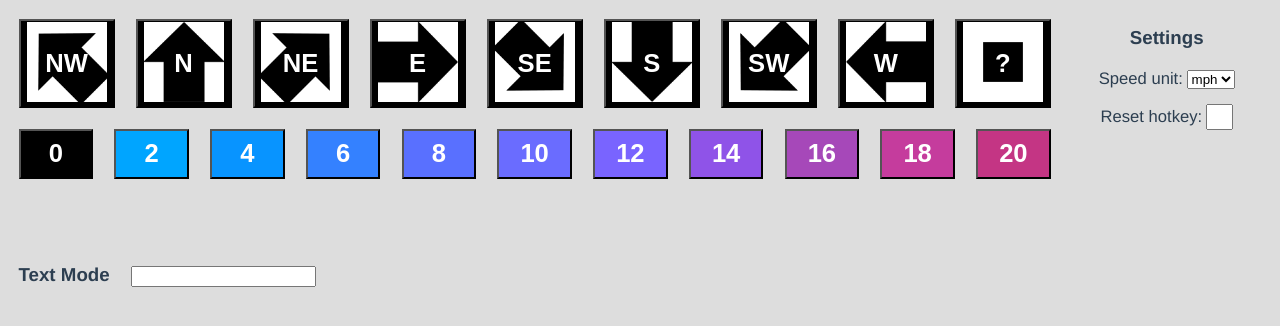
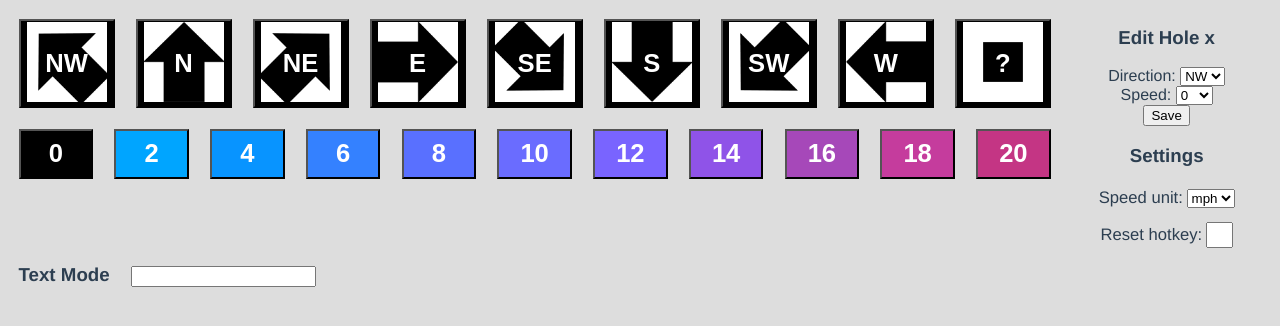
Before and after one commit to purpuropterus/windtracker, a Vue app: page / in a window 1280 px wide. Shown: the top 326 px of the page. Built offline with nearby package versions, Linux system fonts and the light colour scheme.

Commit message:
made edit menu, it does nothing

```diff
--- a/src/App.vue
+++ b/src/App.vue
@@ -14,6 +14,7 @@
       </div>
 
       <div class="right">
+        <HistoryEditor />
         <Settings />
       </div>
 
@@ -36,6 +37,7 @@ import Settings from '@/components/Settings.vue'
 import History from '@/components/History.vue'
 import KeyboardListener from '@/components/KeyboardListener.vue'
 import TextMode from '@/components/TextMode.vue'
+import HistoryEditor from '@/components/HistoryEditor.vue'
 
 import { useWindStore } from '@/stores/windStore';
 import { useSettingsStore } from './stores/settingsStore';
--- a/src/components/Directions.vue
+++ b/src/components/Directions.vue
@@ -1,6 +1,4 @@
 <template>
-
-  <!-- todo: ? direction button -->
 
   <div class="directions" ref="directionsRef">
     <button
@@ -70,7 +68,7 @@ const filteredDirections = computed(() => {
   color: white;
   padding: 4px;
   font-weight: bold;
-  white-space: nowrap; /* Prevent text from wrapping */
+  white-space: nowrap;
   font-size: 2vw;
 }
 
--- /dev/null
+++ b/src/components/HistoryEditor.vue
@@ -0,0 +1,48 @@
+<template>
+
+    <h3>Edit Hole x</h3>
+
+    <div class="direction-select">
+        <label>Direction: </label>
+
+        <select name="direction" id="">
+        <option :value="direction.id"
+            v-for="direction in windStore.wind.directions"
+            :key="direction.id"
+        >{{ direction.id }}</option>
+        </select>
+
+    </div>
+
+    <div class="speed-select">
+        <label>Speed: </label>
+
+        <select name="speed" id="">
+        <option :value="speed.mph"
+            v-for="speed in windStore.wind.speeds"
+            :key="speed.m_s"
+        >{{ speed[settingsStore.speedUnit] }}</option>
+        </select>
+    </div>
+
+    <button class="save">Save</button>
+
+</template>
+
+
+
+<script setup>
+
+import { useWindStore } from '@/stores/windStore';
+import { useSettingsStore } from '@/stores/settingsStore';
+
+const windStore = useWindStore();
+const settingsStore = useSettingsStore();
+
+</script>
+
+
+
+<style>
+
+</style>
--- a/src/components/KeyboardListener.vue
+++ b/src/components/KeyboardListener.vue
@@ -41,11 +41,20 @@ const handleKeyPress = (ev) => {
 
     case settingsStore.resetHotkey:
 
-            windStore.reset();
-            break;
+      windStore.reset()
+      break
+
+    case "Tab":
+
+      ev.preventDefault()
+      //todo: focus the .text-mode-input input
+
+      break
 
   }
-};
+
+}
+
 </script>
 
 <style>
--- a/src/components/TextMode.vue
+++ b/src/components/TextMode.vue
@@ -1,7 +1,14 @@
 <template>
     <div class="text-mode">
         <h3>Text Mode</h3>
-        <input v-model="windString" @keypress.enter="handleKey" type="text">
+        <input
+            class="text-mode-input"
+            ref="textModeInput"
+            v-model="windString"
+            @keypress.enter="handleKey"
+
+            type="text"
+        >
         <p class="error" v-if="error"> {{ error }}</p>
     </div>
 </template>
```
Lines whose indentation alone changed are shown as unchanged.
